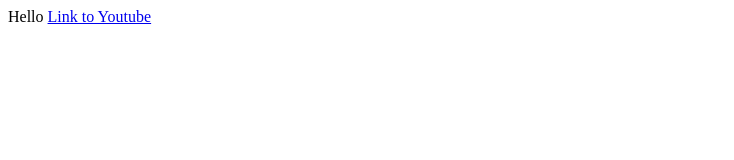
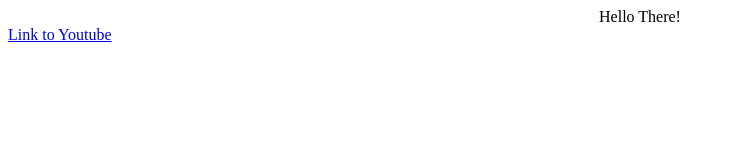
Before and after one commit to VishCodes9801/mywebsite, a plain HTML site: page index.html in a window 1280 px wide. Shown: the whole page, without its empty margins (0-734 px from the left). Drawn offline with Linux system fonts and the light colour scheme.

Commit message:
Update index.html

```diff
--- a/index.html
+++ b/index.html
@@ -1,6 +1,6 @@
 <html>
 <body>
-Hello
+<center>Hello There!</center>
   <a href = "https://www.youtube.com/" target = "_blank">Link to Youtube</a>
 
 </body>
```
